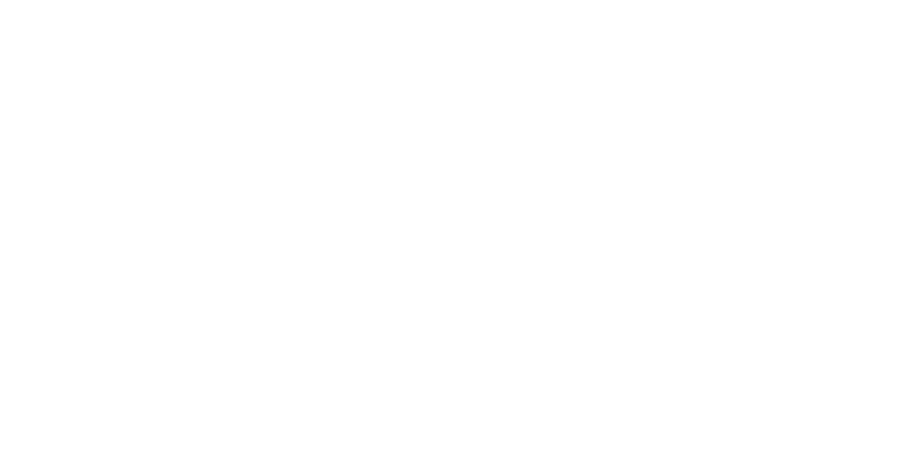
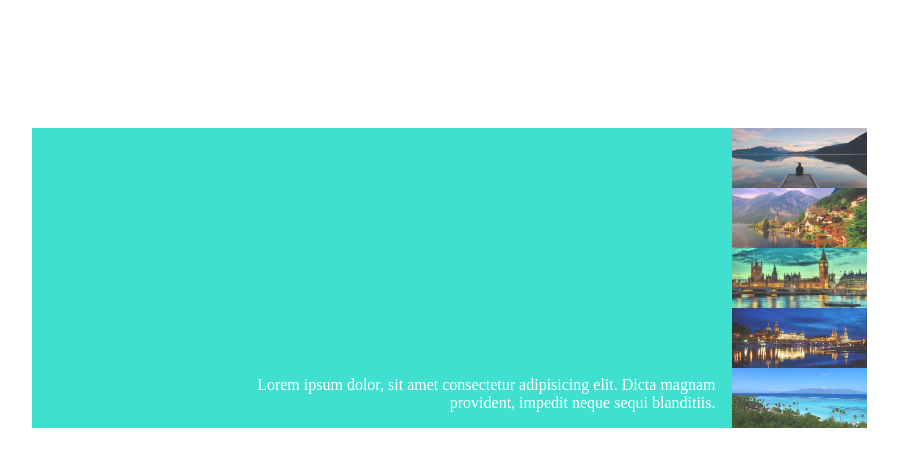
Before and after one commit to AnTosi/js-array-carousel, a plain HTML site: page index.html in a window 1280 px wide. Shown: the whole page, without its empty margins (191-1089 px from the left). Drawn offline with Linux system fonts and the light colour scheme.

Commit message:
aggiunte immagini, creata base html

```diff
--- a/assets/css/style.css
+++ b/assets/css/style.css
@@ -0,0 +1,55 @@
+* {
+    box-sizing: border-box;
+    margin: 0;
+    padding: 0;
+}
+
+body {
+    height: 100vh;
+}
+
+#container {
+    margin: auto;
+    width: 835px;
+    height: 300px;
+    margin-top: 10%;
+    display: flex;
+
+}
+
+#heroImage {
+    width: 700px;
+    height: 300px;
+    position: relative;
+    background-color: turquoise;
+}
+
+#imageSelector {
+    height: 300px;
+    width: 135px;
+}
+
+.thumb {
+    opacity: 0.8;
+    height: calc(300px / 5);
+}
+
+.thumb img {
+    object-fit: cover;
+    width: 100%;
+    height: 100%;
+}
+
+.heroText {
+    position: absolute;
+    bottom: 1rem;
+    right: 1rem;
+    text-align: right;
+    width: 70%;
+    color: white;
+}
+
+.active {
+    filter: brightness(1);
+    border: 2px solid white;
+}
--- a/index.html
+++ b/index.html
@@ -9,8 +9,20 @@
 </head>
 <body>
 
-    <div class="container">
+    <div id="container">
+        <div id="heroImage">
+            <div class="heroText">
+                Lorem ipsum dolor, sit amet consectetur adipisicing elit. Dicta magnam provident, impedit neque sequi blanditiis.
+            </div>
+        </div>
 
+        <div id="imageSelector">
+            <div id="svezia" class="thumb"><img src="./assets/img/01.jpg" alt=""></div>
+            <div id="svizzera" class="thumb"><img src="./assets/img/02.jpg" alt=""></div>
+            <div id="gb" class="thumb"><img src="./assets/img/03.jpg" alt=""></div>
+            <div id="germania" class="thumb"><img src="./assets/img/04.jpg" alt=""></div>
+            <div id="paradise" class="thumb"><img src="./assets/img/05.jpg" alt=""></div>
+        </div>
     </div>
 
     <script src="./assets/js/main.js">
```
Also changed, not shown: assets/img/01.jpg (added), assets/img/02.jpg (added), assets/img/03.jpg (added), assets/img/04.jpg (added), assets/img/05.jpg (added).
